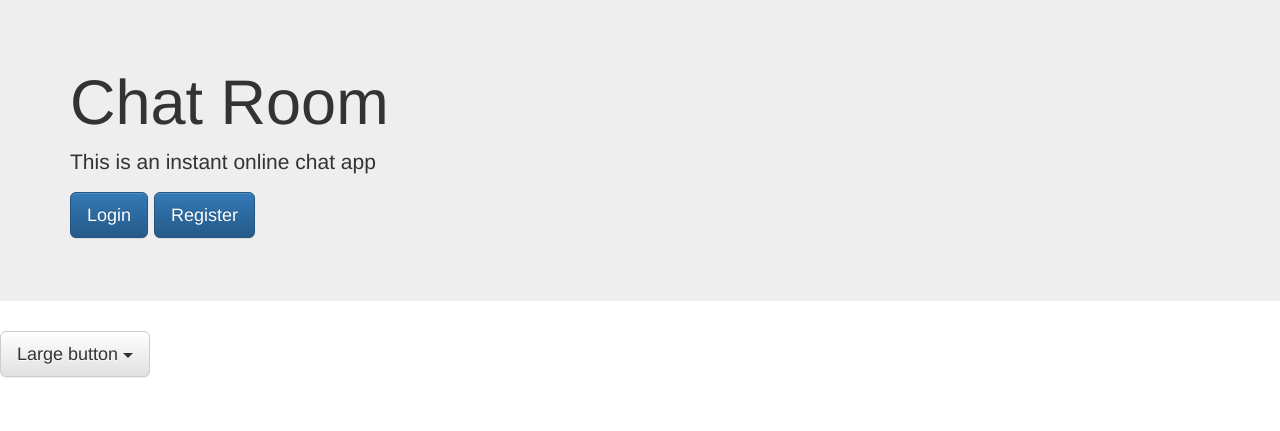
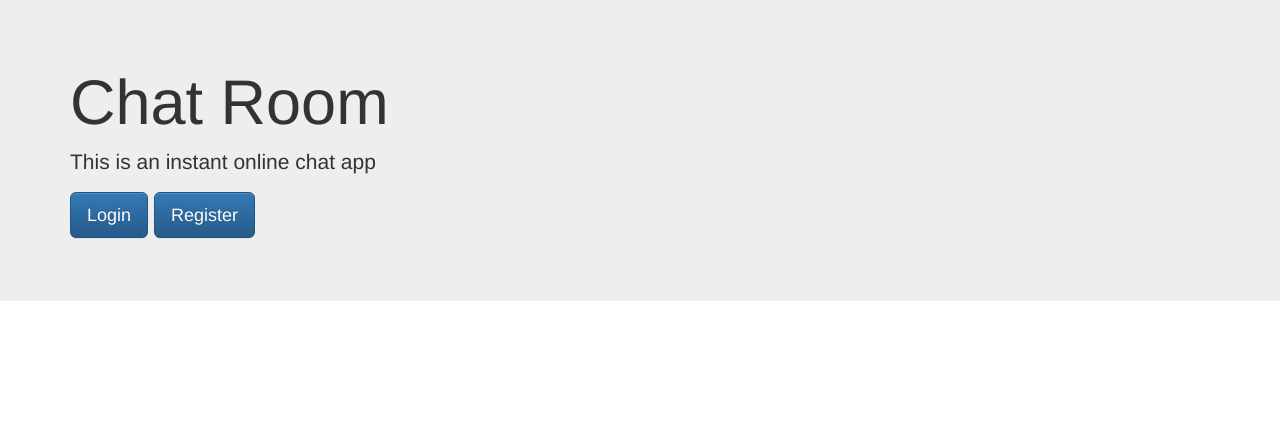
Before and after one commit to Edlison/Software-Design, a Flask app: page / in a window 1280 px wide. Shown: the top 431 px of the page. Run offline with Flask 2, Linux system fonts and the light colour scheme; parts of the project's set-up code (start-up, migrations or seed data) failed here and were passed over; some libraries are stand-ins or nearby versions.

Commit message:
v2.1, fix bug.

```diff
--- a/backend/api/templates/index.html
+++ b/backend/api/templates/index.html
@@ -27,16 +27,6 @@
         </p>
     </div>
 </div>
-<!-- Large button group -->
-<div class="btn-group">
-    <button class="btn btn-default btn-lg dropdown-toggle" type="button" data-toggle="dropdown" aria-haspopup="true"
-            aria-expanded="false">
-        Large button <span class="caret"></span>
-    </button>
-    <ul class="dropdown-menu">
-        ...
-    </ul>
-</div>
 
 </body>
 
```
